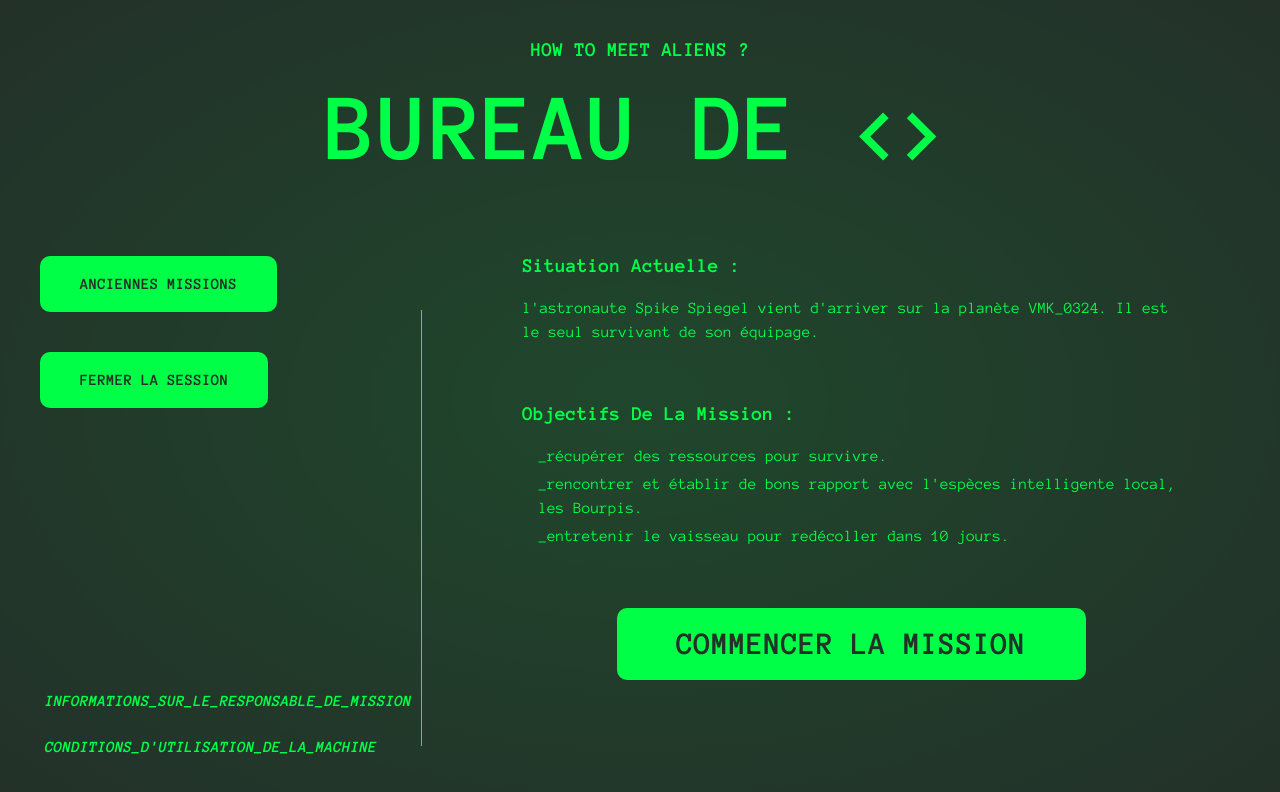
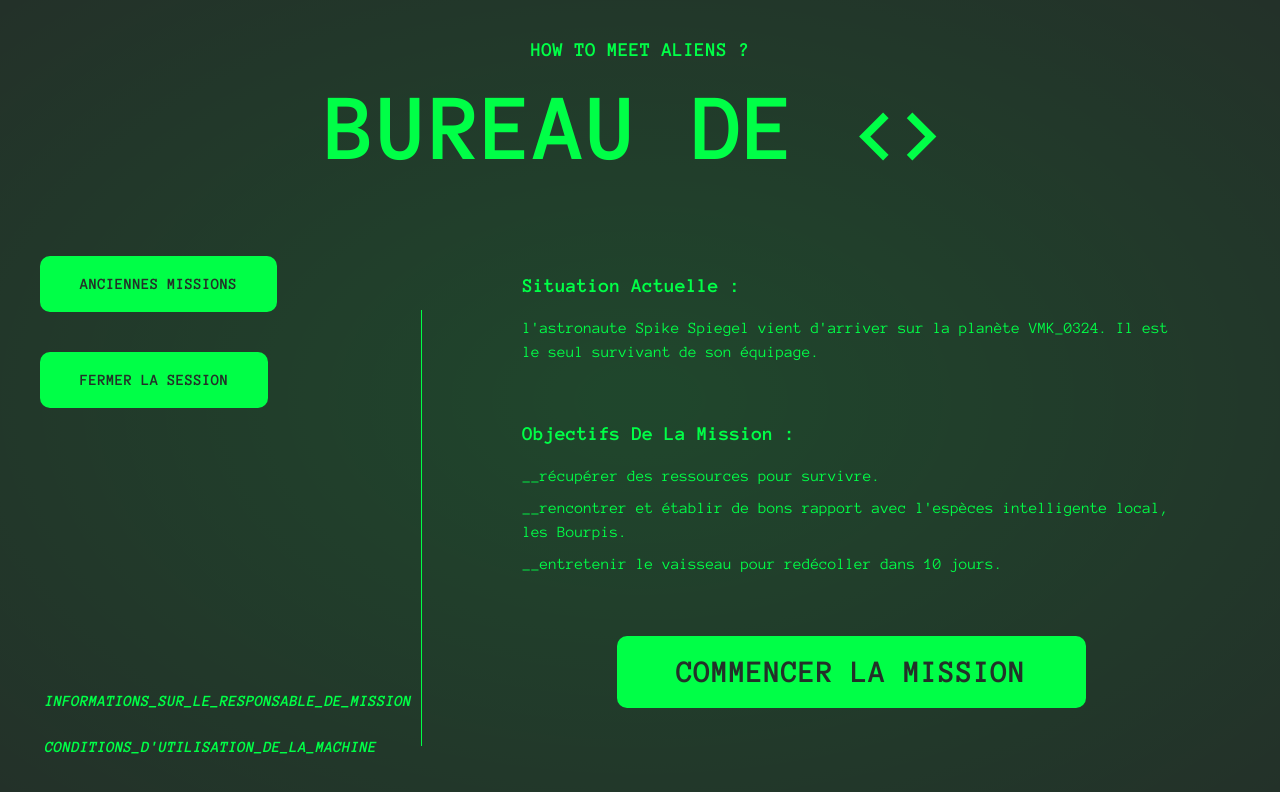
Before and after one commit to Aurelie-Runser/How-To-Meet-Aliens, a Nuxt app: page /desktop in a window 1280 px wide. Shown: the top 792 px of the page. Built offline with nearby package versions, Linux system fonts and the light colour scheme; no server answers.

Commit message:
legers ajustement de style

```diff
--- a/pages/desktop.vue
+++ b/pages/desktop.vue
@@ -18,12 +18,12 @@
             </template>
 
             <section class="first_section">
-                <h2 class="global-titre_texte desktop__texte-title">Situation actuelle :</h2>
+                <h2 class="global-titre_texte">Situation actuelle :</h2>
                 <p class="index__texte-info">l'astronaute Spike Spiegel vient d'arriver sur la planète VMK_0324. Il est le seul survivant de son équipage.</p>
             </section>
 
             <section class="desktop__section">
-                <h2 class="global-titre_texte desktop__texte-title">Objectifs de la mission :</h2>
+                <h2 class="global-titre_texte">Objectifs de la mission :</h2>
                 <ul class="index__texte-info">
                     <li>récupérer des ressources pour survivre.</li>
                     <li>rencontrer et établir de bons rapport avec l'espèces intelligente local, les Bourpis.</li>
@@ -32,7 +32,7 @@
             </section>
 
             <div class="desktop__button">
-                <myButton type="t_button" size="big" link="#">Commencer la mission</myButton>
+                <myButton type="t_button" size="big" link="/mission">Commencer la mission</myButton>
             </div>
         </NuxtLayout>
     </div>
--- a/pages/index.vue
+++ b/pages/index.vue
@@ -11,7 +11,7 @@
                 </section>
 
                 <section class="index__section">
-                    <h2 class="global-titre_texte index__texte-title">Objectifs de la mission :</h2>
+                    <h2 class="global-titre_texte">Objectifs de la mission :</h2>
                     <ul class="index__texte-info">
                         <li>récupérer des ressources pour survivre.</li>
                         <li>rencontrer et établir de bons rapport avec l'espèces intelligente local, les Bourpis.</li>
@@ -20,7 +20,7 @@
                 </section>
 
                 <section class="index__section">
-                    <h2 class="global-titre_texte index__texte-title">Vos objectifs :</h2>
+                    <h2 class="global-titre_texte">Vos objectifs :</h2>
                     <ul class="index__texte-info">
                         <li>bien conseiller l'astronaute Spike Spiegel afin qu'il établisse de bon rapport avec les Bourpis.</li>
                         <li>bien conseiller l'astronaute Spike Spiegel afin qu'il revienne vivant sur Terre. Son départ de XYZ est programmer dans 10 jours.</li>
--- a/scss/foundations/_mixins.scss
+++ b/scss/foundations/_mixins.scss
@@ -80,9 +80,12 @@
     font-weight: $fw-bold;
     color: $c-main;
     text-transform: capitalize;
+    text-align: left;
+    margin: $ph-m-sm 0;
 
     @include medium{
         font-size: $pc-f-md;
+        margin: $pc-m-sm 0;
     }
 }
 
--- a/scss/main.scss
+++ b/scss/main.scss
@@ -33,12 +33,11 @@ ul {
 }
 
 li{
-    margin: 0.25rem 0;
-    margin-left: 1rem;
+    margin: 0.5rem 0;
 }
 
 li::before {
-    content: "_";
+    content: "__";
 }
 
 label{
--- a/stores/global.js
+++ b/stores/global.js
@@ -18,7 +18,7 @@ export const useGlobalStore = defineStore("global", {
     clearToken() {
       this.token = null
       localStorage.setItem('Token de Connexion', this.token);
-      localStorage.removeItem('Token de Connection');
+      localStorage.removeItem('Token de Connexion');
     },
   },
 });
```
